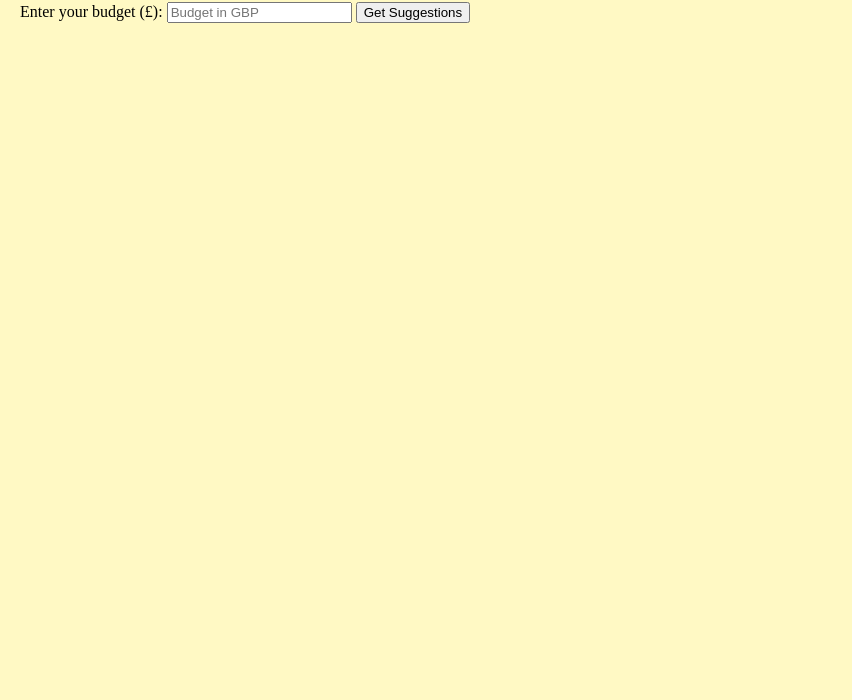
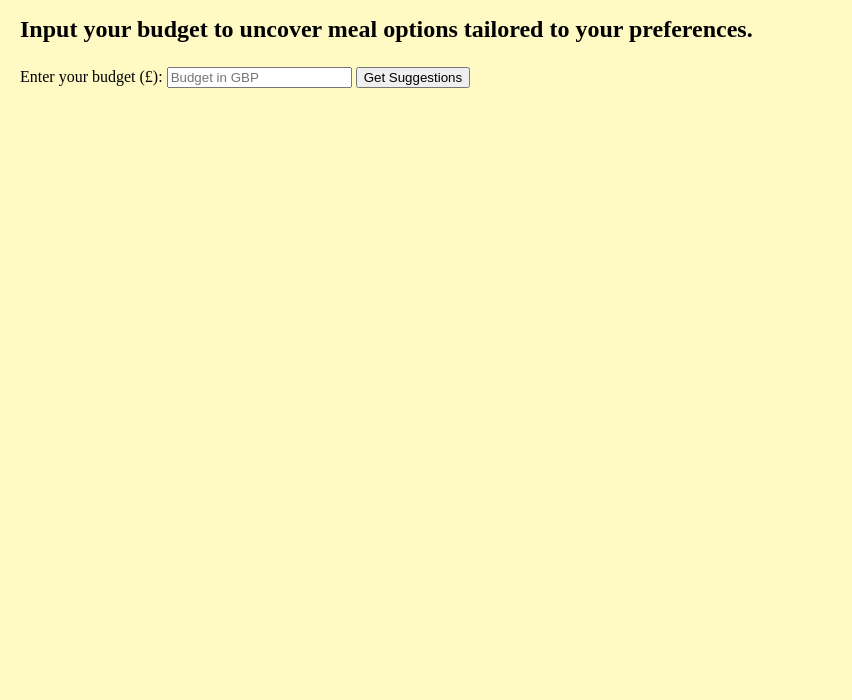
Before and after one commit to anngel-ii/Inversity-Challenge, a plain HTML site: page Meal Planner Prototype/suggestions.html in a window 1280 px wide. Shown: the part 100-800 px from the top of the page, without its empty margins (0-852 px from the left). Drawn offline with Linux system fonts and the light colour scheme.

Commit message:
suggestions.html

```diff
--- a/Meal Planner Prototype/suggestions.html
+++ b/Meal Planner Prototype/suggestions.html
@@ -3,11 +3,12 @@
 <head>
     <meta charset="UTF-8">
     <meta name="viewport" content="width=device-width, initial-scale=1.0">
-    <title>Meal Suggestions</title>
+    <title>Meal Suggestions🍽</title>
     <link rel="stylesheet" href="style.css">
 </head>
 <body>
     <h1>Meal Suggestions</h1>
+    <p class="subtitle" style="font-size: 1.5em; font-weight: bold;">Input your budget to uncover meal options tailored to your preferences.</p>
 
     <form id="suggestion-form">
         <label for="budget-input">Enter your budget (£):</label>
```
